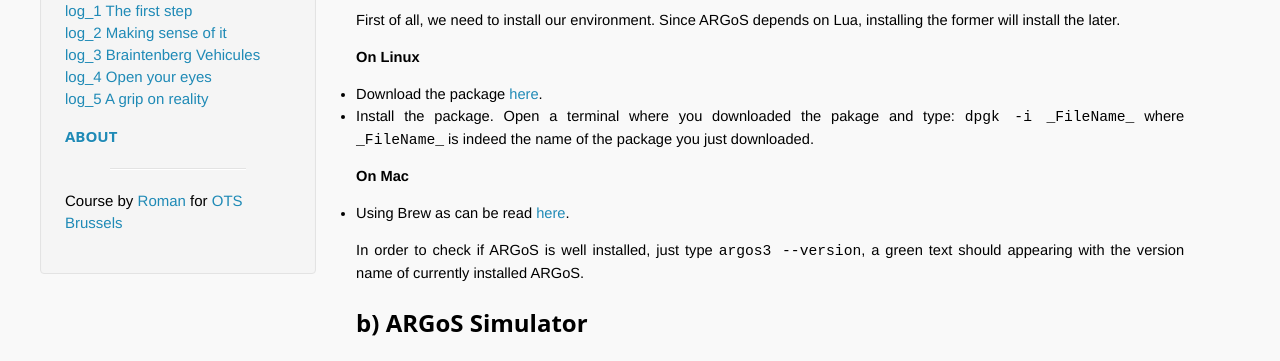
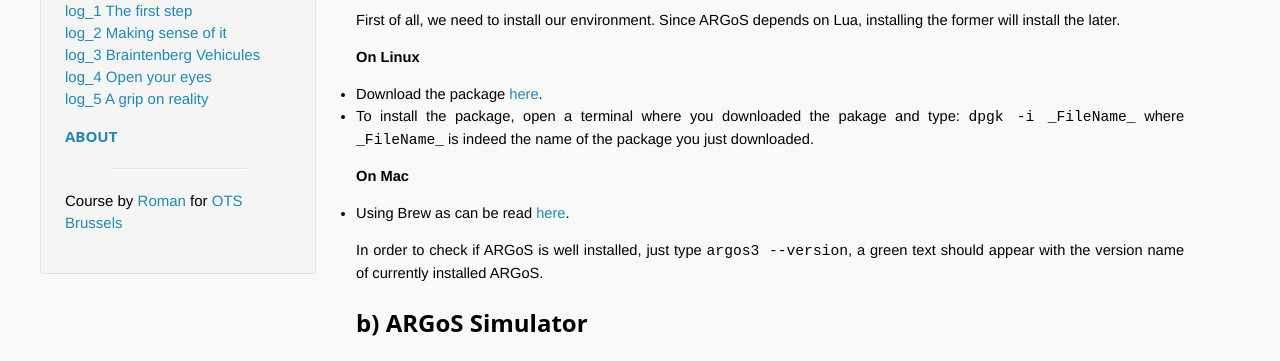
Before and after one commit to OpenTechSchool-Brussels/AI-for-robots-and-swarms, a Jekyll site: the page built from Setting-up.markdown, in a window 1280 px wide. Shown: the part 290-651 px from the top of the page. Built offline with Jekyll 4.4.1, drawn with Linux system fonts in a browser that asks for light colours; Markdown is read by kramdown in place of the engine named in the settings.

Commit message:
Update Setting-up.markdown

```diff
--- a/Setting-up.markdown
+++ b/Setting-up.markdown
@@ -13,13 +13,13 @@ First of all, we need to install our environment. Since ARGoS depends on Lua, in
 **On Linux**
 
 * Download the package [here](http://bohr.ulb.ac.be/~pincy/argos/core.php).
-* Install the package. Open a terminal where you downloaded the pakage and type: `dpgk -i _FileName_` where `_FileName_` is indeed the name of the package you just downloaded.
+* To install the package, open a terminal where you downloaded the pakage and type: `dpgk -i _FileName_` where `_FileName_` is indeed the name of the package you just downloaded.
 
 **On Mac**
 
 * Using Brew as can be read [here](http://bohr.ulb.ac.be/~pincy/argos/core.php).
 
-In order to check if ARGoS is well installed, just type `argos3 --version`, a green text should appearing with the version name of currently installed ARGoS.
+In order to check if ARGoS is well installed, just type `argos3 --version`, a green text should appear with the version name of currently installed ARGoS.
 
 ##b) ARGoS Simulator
 ARGoS is a multi-physics robot simulator easily customizable by adding new plug-ins. It can simulate large-scale swarms of robots of any kind efficiently. Its accuracy aims to be as close as possible to real simulation, making it the perfect first step before porting your code on real robot.
```
